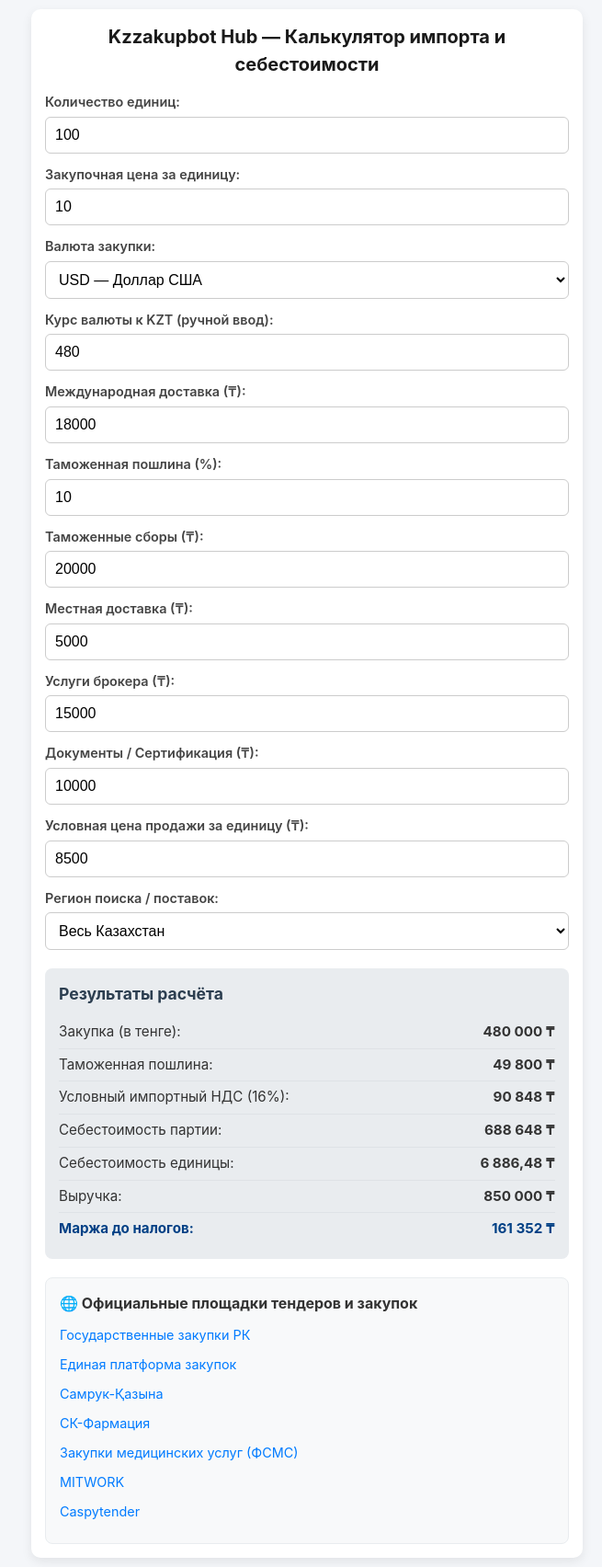
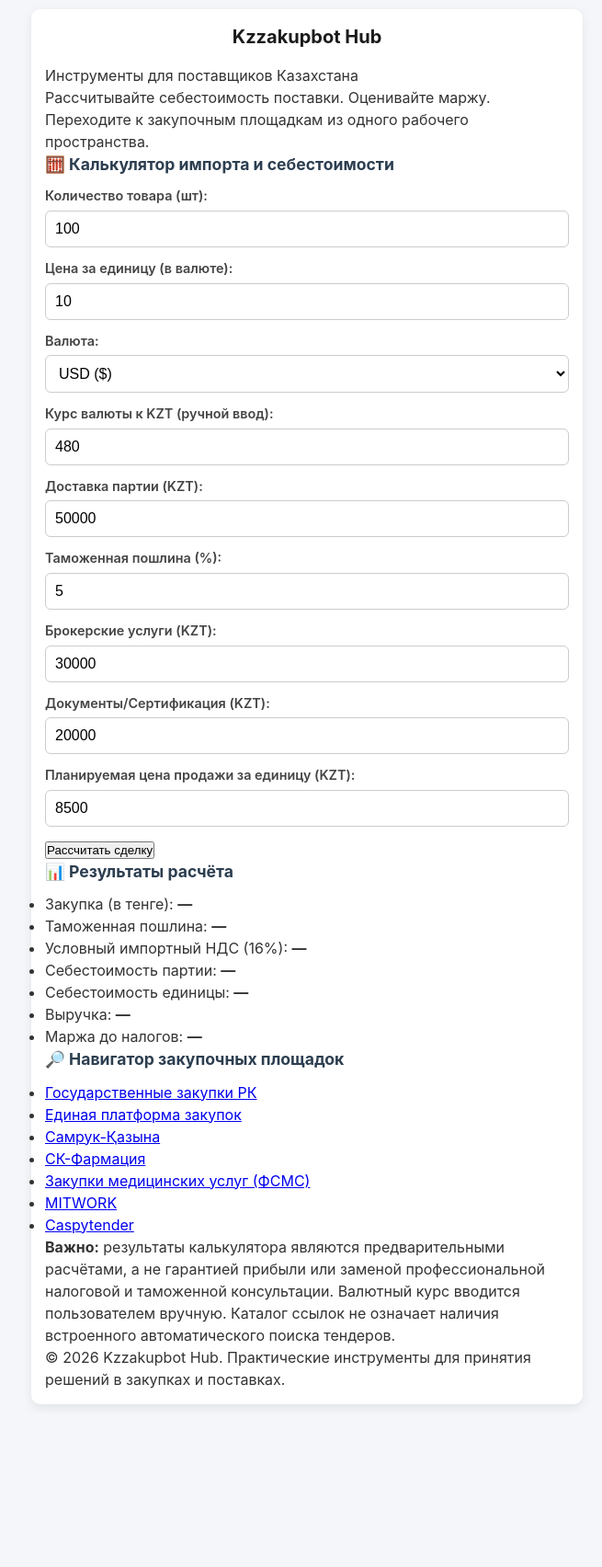
Before and after one commit to Sinbad77x/Kzzakuypbot-, a Flask app: page / in a window 1280 px wide. Shown: the whole page at 92% size, without its empty margins (306-961 px from the left). After the commit the page ends 1529 px from the top, so only its background shows below. Run offline with Flask 3, Linux system fonts and the light colour scheme.

Commit message:
Update title and restructure index.html layout

```diff
--- a/templates/index.html
+++ b/templates/index.html
@@ -3,124 +3,101 @@
 <head>
     <meta charset="UTF-8">
     <meta name="viewport" content="width=device-width, initial-scale=1.0">
-    <title>Kzzakupbot Hub — Калькулятор и тендеры</title>
+    <title>Kzzakupbot Hub — Калькулятор импорта и себестоимости</title>
     <link rel="stylesheet" href="/static/style.css">
 </head>
 <body>
     <div class="container">
-        <h1>Kzzakupbot Hub — Калькулятор импорта и себестоимости</h1>
+        <header>
+            <h1>Kzzakupbot Hub</h1>
+            <p class="subtitle">Инструменты для поставщиков Казахстана</p>
+            <p class="description">Рассчитывайте себестоимость поставки. Оценивайте маржу. Переходите к закупочным площадкам из одного рабочего пространства.</p>
+        </header>
 
-        <div id="calc-error-banner" class="error-banner" style="display: none;">
-            ⚠️ Проверьте правильность заполнения полей: курс валюты должен быть больше нуля, а обязательные поля заполнены.
+        {% if error %}
+        <div class="alert alert-error">
+            ⚠️ {{ error }}
+        </div>
+        {% endif %}
+
+        <main class="grid-layout">
+            <section class="card calculator-card">
+                <h2>🧮 Калькулятор импорта и себестоимости</h2>
+                <form method="POST" action="/">
+                    <div class="form-group">
+                        <label for="quantity">Количество товара (шт):</label>
+                        <input type="number" id="quantity" name="quantity" value="{{ form_data.quantity or '100' }}" required min="1">
                     </div>
 
-        <form id="calculator-form">
+                    <div class="form-row">
                         <div class="form-group">
-                <label for="quantity">Количество единиц:</label>
-                <input type="number" id="quantity" value="100" min="1" required>
+                            <label for="price">Цена за единицу (в валюте):</label>
+                            <input type="number" step="any" id="price" name="price" value="{{ form_data.price or '10' }}" required min="0">
+                        </div>
+                        <div class="form-group">
+                            <label for="currency">Валюта:</label>
+                            <select id="currency" name="currency">
+                                <option value="USD" {% if form_data.currency == 'USD' %}selected{% endif %}>USD ($)</option>
+                                <option value="EUR" {% if form_data.currency == 'EUR' %}selected{% endif %}>EUR (€)</option>
+                                <option value="RUB" {% if form_data.currency == 'RUB' %}selected{% endif %}>RUB (₽)</option>
+                                <option value="CNY" {% if form_data.currency == 'CNY' %}selected{% endif %}>CNY (¥)</option>
+                            </select>
+                        </div>
                     </div>
 
                     <div class="form-group">
-                <label for="price">Закупочная цена за единицу:</label>
-                <input type="number" id="price" value="10" step="0.01" min="0" required>
+                        <label for="exchange_rate">Курс валюты к KZT (ручной ввод):</label>
+                        <input type="number" step="any" id="exchange_rate" name="exchange_rate" value="{{ form_data.exchange_rate or '480' }}" required min="0.01">
+                    </div>
+
+                    <div class="form-row">
+                        <div class="form-group">
+                            <label for="delivery">Доставка партии (KZT):</label>
+                            <input type="number" step="any" id="delivery" name="delivery" value="{{ form_data.delivery or '50000' }}" min="0">
+                        </div>
+                        <div class="form-group">
+                            <label for="customs_duty">Таможенная пошлина (%):</label>
+                            <input type="number" step="any" id="customs_duty" name="customs_duty" value="{{ form_data.customs_duty or '5' }}" min="0">
+                        </div>
+                    </div>
+
+                    <div class="form-row">
+                        <div class="form-group">
+                            <label for="broker">Брокерские услуги (KZT):</label>
+                            <input type="number" step="any" id="broker" name="broker" value="{{ form_data.broker or '30000' }}" min="0">
+                        </div>
+                        <div class="form-group">
+                            <label for="documents">Документы/Сертификация (KZT):</label>
+                            <input type="number" step="any" id="documents" name="documents" value="{{ form_data.documents or '20000' }}" min="0">
+                        </div>
                     </div>
 
                     <div class="form-group">
-                <label for="currency">Валюта закупки:</label>
-                <select id="currency">
-                    <option value="KZT">KZT — Казахстанский тенге</option>
-                    <option value="USD" selected>USD — Доллар США</option>
-                    <option value="CNY">CNY — Китайский юань</option>
-                    <option value="KGS">KGS — Киргизский сом</option>
-                    <option value="UZS">UZS — Узбекский сум</option>
-                    <option value="RUB">RUB — Российский рубль</option>
-                    <option value="TRY">TRY — Турецкая лира</option>
-                    <option value="AED">AED — Дирхам ОАЭ</option>
-                </select>
+                        <label for="selling_price">Планируемая цена продажи за единицу (KZT):</label>
+                        <input type="number" step="any" id="selling_price" name="selling_price" value="{{ form_data.selling_price or '8500' }}" required min="0">
                     </div>
 
-            <div class="form-group">
-                <label for="rate">Курс валюты к KZT (ручной ввод):</label>
-                <input type="number" id="rate" value="480" step="0.01" min="0.01" required>
-            </div>
+                    <button type="submit" class="btn-primary">Рассчитать сделку</button>
+                </form>
+            </section>
 
-            <div class="form-group">
-                <label for="intShipping">Международная доставка (₸):</label>
-                <input type="number" id="intShipping" value="18000" min="0">
-            </div>
+            <div class="right-column">
+                <section class="card results-card">
+                    <h2>📊 Результаты расчёта</h2>
+                    <ul class="results-list">
+                        <li><span>Закупка (в тенге):</span> <strong>{{ results.purchase_kzt if results else '—' }}</strong></li>
+                        <li><span>Таможенная пошлина:</span> <strong>{{ results.duty_kzt if results else '—' }}</strong></li>
+                        <li><span>Условный импортный НДС (16%):</span> <strong>{{ results.vat_kzt if results else '—' }}</strong></li>
+                        <li><span>Себестоимость партии:</span> <strong>{{ results.total_cost_party if results else '—' }}</strong></li>
+                        <li><span>Себестоимость единицы:</span> <strong>{{ results.total_cost_unit if results else '—' }}</strong></li>
+                        <li><span>Выручка:</span> <strong>{{ results.revenue if results else '—' }}</strong></li>
+                        <li class="highlight"><span>Маржа до налогов:</span> <strong>{{ results.margin if results else '—' }}</strong></li>
+                    </ul>
+                </section>
 
-            <div class="form-group">
-                <label for="dutyRate">Таможенная пошлина (%):</label>
-                <input type="number" id="dutyRate" value="10" step="0.1" min="0">
-            </div>
-
-            <div class="form-group">
-                <label for="customsFees">Таможенные сборы (₸):</label>
-                <input type="number" id="customsFees" value="20000" min="0">
-            </div>
-
-            <div class="form-group">
-                <label for="localShipping">Местная доставка (₸):</label>
-                <input type="number" id="localShipping" value="5000" min="0">
-            </div>
-
-            <div class="form-group">
-                <label for="broker">Услуги брокера (₸):</label>
-                <input type="number" id="broker" value="15000" min="0">
-            </div>
-
-            <div class="form-group">
-                <label for="docs">Документы / Сертификация (₸):</label>
-                <input type="number" id="docs" value="10000" min="0">
-            </div>
-
-            <div class="form-group">
-                <label for="sellingPrice">Условная цена продажи за единицу (₸):</label>
-                <input type="number" id="sellingPrice" value="8500" step="0.01" min="0">
-            </div>
-
-            <div class="form-group">
-                <label for="region">Регион поиска / поставок:</label>
-                <select id="region">
-                    <option value="all">Весь Казахстан</option>
-                    <option value="astana">г. Астана</option>
-                    <option value="almaty">г. Алматы</option>
-                    <option value="shymkent">г. Шымкент</option>
-                    <option value="abay">Область Абай</option>
-                    <option value="akmola">Акмолинская область</option>
-                    <option value="aktobe">Актюбинская область</option>
-                    <option value="almaty_reg">Алматинская область</option>
-                    <option value="atyrau">Aтырауская область</option>
-                    <option value="west_kz">Западно-Казахстанская область</option>
-                    <option value="zhambyl">Жамбылская область</option>
-                    <option value="jetysu">Область Жетісу</option>
-                    <option value="karaganda">Карагандинская область</option>
-                    <option value="kostanay">Костанайская область</option>
-                    <option value="kyzylorda">Кызылординская область</option>
-                    <option value="mangystau">Мангистауская область</option>
-                    <option value="pavlodar">Павлодарская область</option>
-                    <option value="north_kz">Северо-Казахстанская область</option>
-                    <option value="turkistan">Туркестанская область</option>
-                    <option value="ulytau">Область Ұлытау</option>
-                    <option value="east_kz">Восточно-Казахстанская область</option>
-                </select>
-            </div>
-        </form>
-
-        <div class="results-panel">
-            <h2>Результаты расчёта</h2>
-            <div class="result-row"><span>Закупка (в тенге):</span> <strong id="res-purchase">—</strong></div>
-            <div class="result-row"><span>Таможенная пошлина:</span> <strong id="res-duty">—</strong></div>
-            <div class="result-row"><span>Условный импортный НДС (16%):</span> <strong id="res-vat">—</strong></div>
-            <div class="result-row"><span>Себестоимость партии:</span> <strong id="res-total">—</strong></div>
-            <div class="result-row"><span>Себестоимость единицы:</span> <strong id="res-unit">—</strong></div>
-            <div class="result-row"><span>Выручка:</span> <strong id="res-revenue">—</strong></div>
-            <div class="result-row"><span>Маржа до налогов:</span> <strong id="res-margin">—</strong></div>
-        </div>
-
-        <div class="tender-links-section">
-            <h3>🌐 Официальные площадки тендеров и закупок</h3>
-            <ul>
+                <section class="card platforms-card">
+                    <h2>🔎 Навигатор закупочных площадок</h2>
+                    <ul class="platforms-list">
                         <li><a href="https://goszakup.gov.kz/" target="_blank">Государственные закупки РК</a></li>
                         <li><a href="https://procurement.gov.kz/ru" target="_blank">Единая платформа закупок</a></li>
                         <li><a href="https://zakup.sk.kz/" target="_blank">Самрук-Қазына</a></li>
@@ -129,10 +106,14 @@
                         <li><a href="https://mitwork.kz/" target="_blank">MITWORK</a></li>
                         <li><a href="https://caspytender.kz/" target="_blank">Caspytender</a></li>
                     </ul>
+                </section>
             </div>
+        </main>
+
+        <footer>
+            <p><strong>Важно:</strong> результаты калькулятора являются предварительными расчётами, а не гарантией прибыли или заменой профессиональной налоговой и таможенной консультации. Валютный курс вводится пользователем вручную. Каталог ссылок не означает наличия встроенного автоматического поиска тендеров.</p>
+            <p>&copy; 2026 Kzzakupbot Hub. Практические инструменты для принятия решений в закупках и поставках.</p>
+        </footer>
     </div>
-
-    <script src="/static/calculator.js"></script>
-    <script src="/static/calculator-ui.js"></script>
 </body>
 </html>
```
Lines whose indentation alone changed are shown as unchanged.
